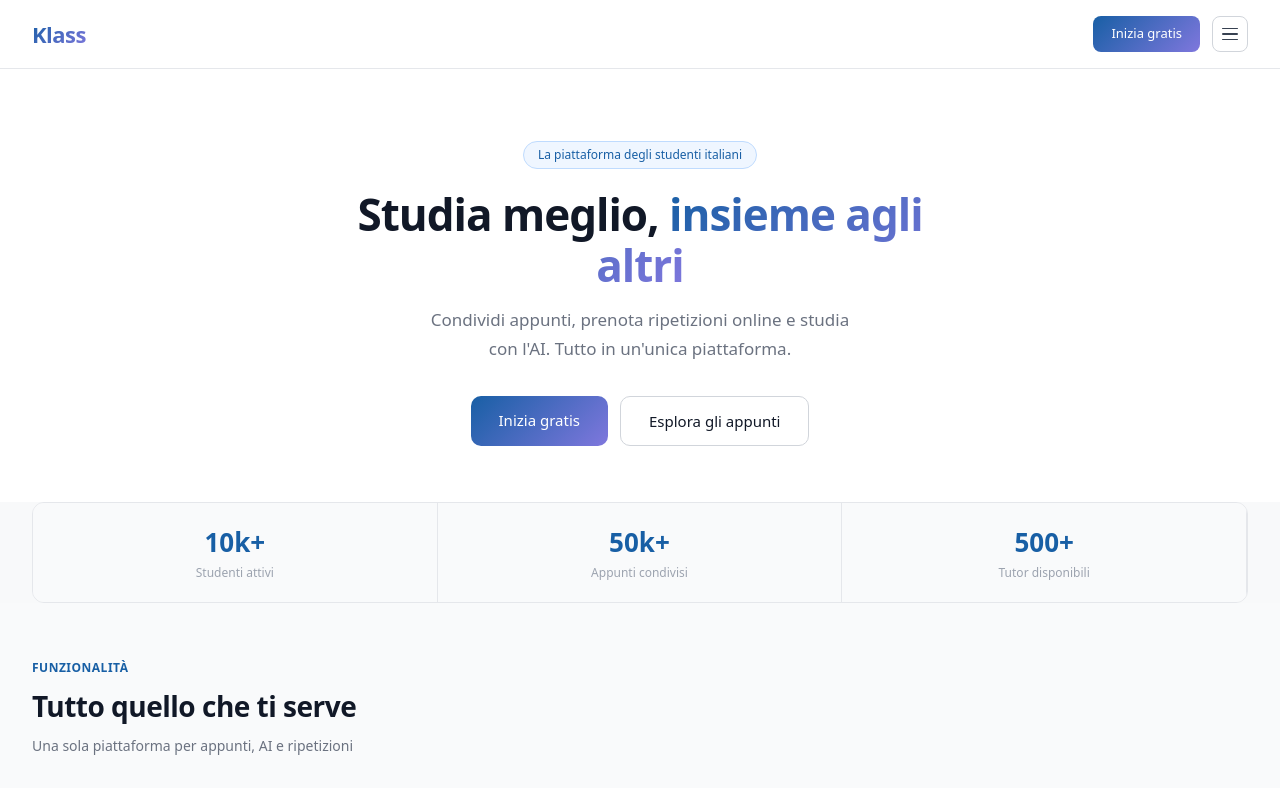
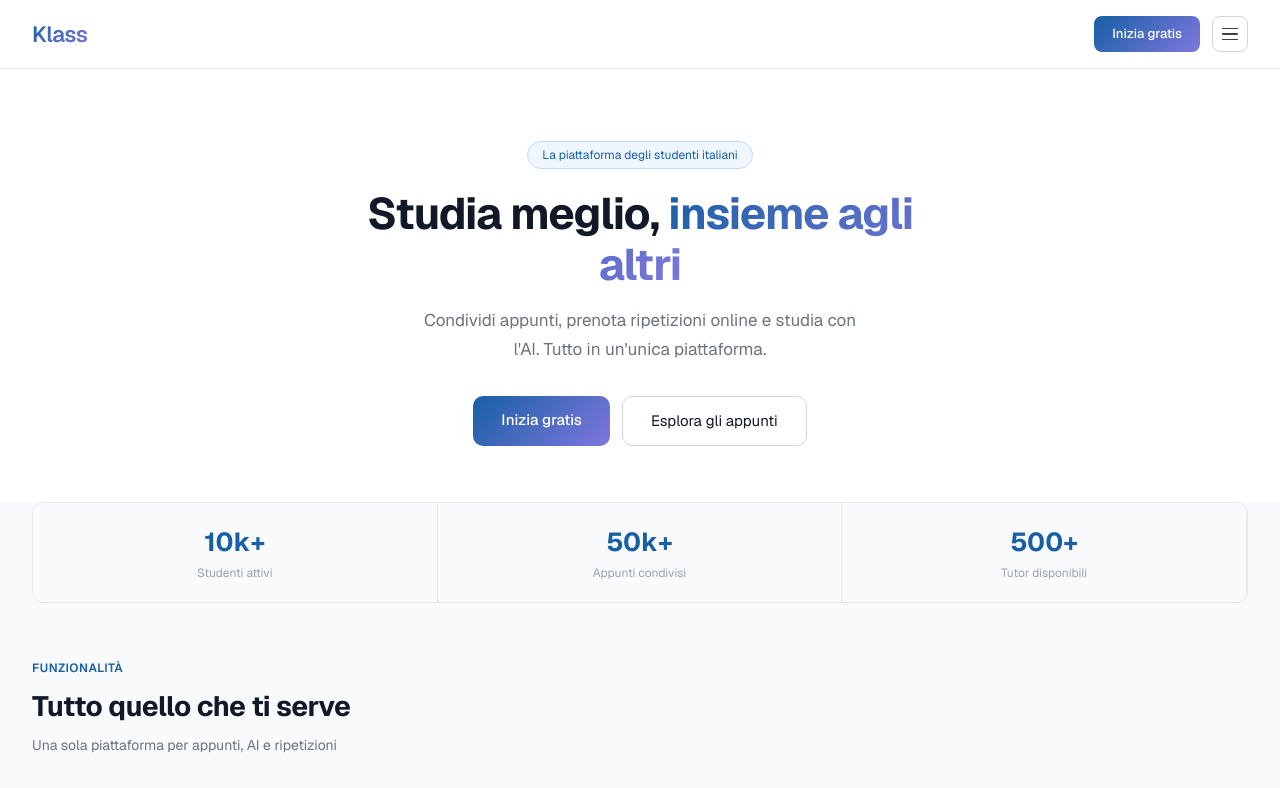
Before and after one commit to StarUpm/studynotes, a Next.js app: page / in a window 1280 px wide. Shown: the top 788 px of the page. Built offline with nearby package versions, Linux system fonts and the light colour scheme.

Commit message:
Update globals.css

```diff
--- a/src/app/globals.css
+++ b/src/app/globals.css
@@ -2,33 +2,22 @@
 
 :root {
   --background: #ffffff;
-  --foreground: #171717;
-}
-
-@theme inline {
-  --color-background: var(--background);
-  --color-foreground: var(--foreground);
+  --foreground: #18181B;
   --font-sans: var(--font-geist-sans);
-  --font-mono: var(--font-geist-mono);
-}
-
-@media (prefers-color-scheme: dark) {
-  :root {
-    --background: #0a0a0a;
-    --foreground: #ededed;
-  }
 }
 
 body {
   background: var(--background);
   color: var(--foreground);
-  font-family: Arial, Helvetica, sans-serif;
+  font-family: var(--font-geist-sans, system-ui);
   cursor: default !important;
+  -webkit-font-smoothing: antialiased;
+  -moz-osx-font-smoothing: grayscale;
 }
 
 * {
+  box-sizing: border-box;
   cursor: default !important;
-  box-sizing: border-box;
 }
 
 input, textarea {
@@ -44,3 +33,22 @@ input[type="radio"],
 input[type="checkbox"] {
   cursor: pointer !important;
 }
+
+/* Scrollbar */
+::-webkit-scrollbar {
+  width: 6px;
+  height: 6px;
+}
+
+::-webkit-scrollbar-track {
+  background: transparent;
+}
+
+::-webkit-scrollbar-thumb {
+  background: #E4E4E7;
+  border-radius: 3px;
+}
+
+::-webkit-scrollbar-thumb:hover {
+  background: #A1A1AA;
+}
```
